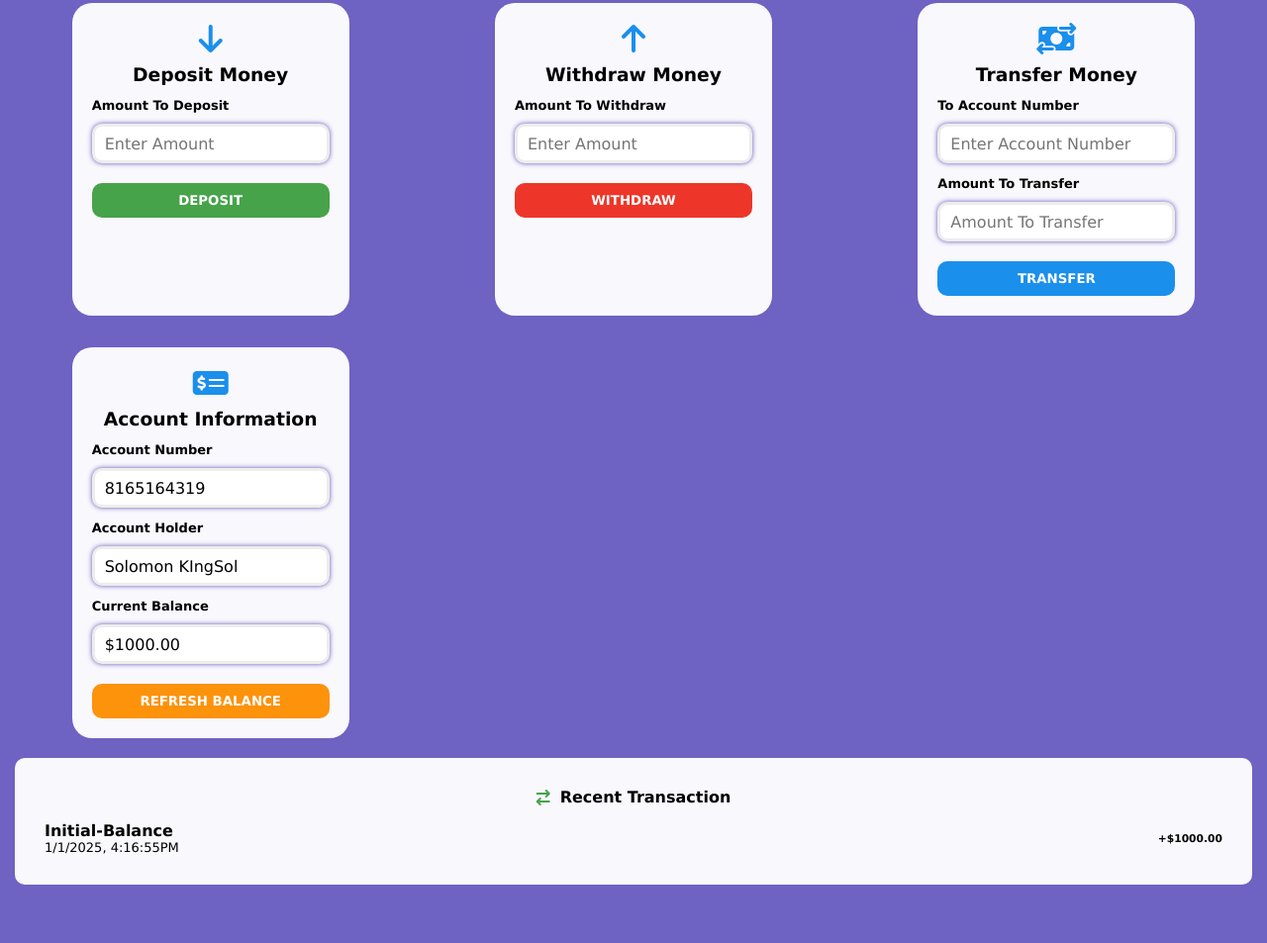
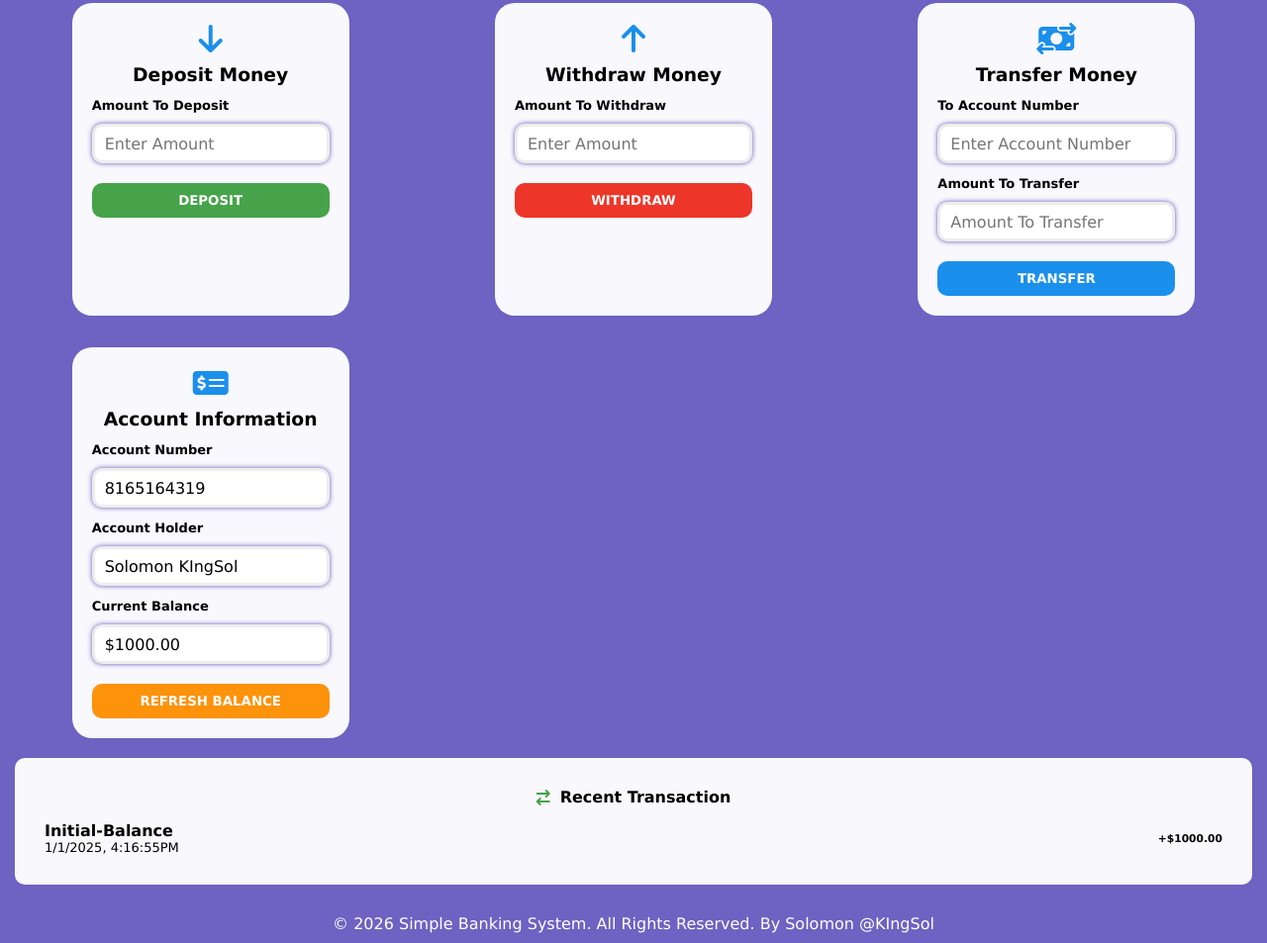
Before and after one commit to solomon-webb/Simple-Banking-System, a plain HTML site: page index.html in a window 1280 px wide. Shown: the part 278-1231 px from the top of the page at 99% size. Before the commit the page ends 1172 px from the top, so only its background shows below. Drawn offline with Linux system fonts and the light colour scheme.

Commit message:
footer addition and style adjustments

```diff
--- a/index.html
+++ b/index.html
@@ -99,6 +99,11 @@
             </div>
         </div>
     </div>
-
+    <footer style="color: white;text-align: center; margin-top: 20px; padding: 10px 0;">
+        <p>&copy; <span id="year"></span> Simple Banking System. All rights reserved. By Solomon @KIngSol</p>
+    </footer>
+    <script>
+        document.getElementById("year").textContent = new Date().getFullYear();
+    </script>
 </body>
 </html>
```
